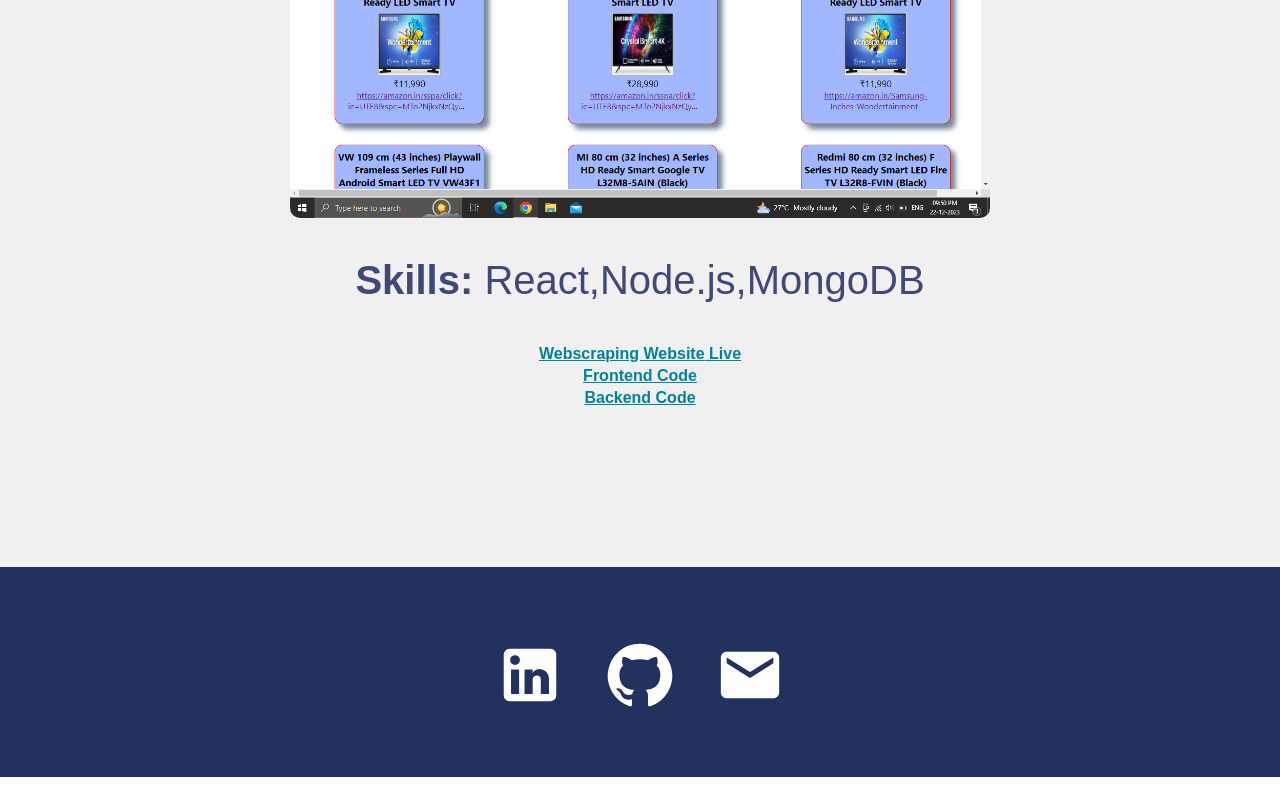
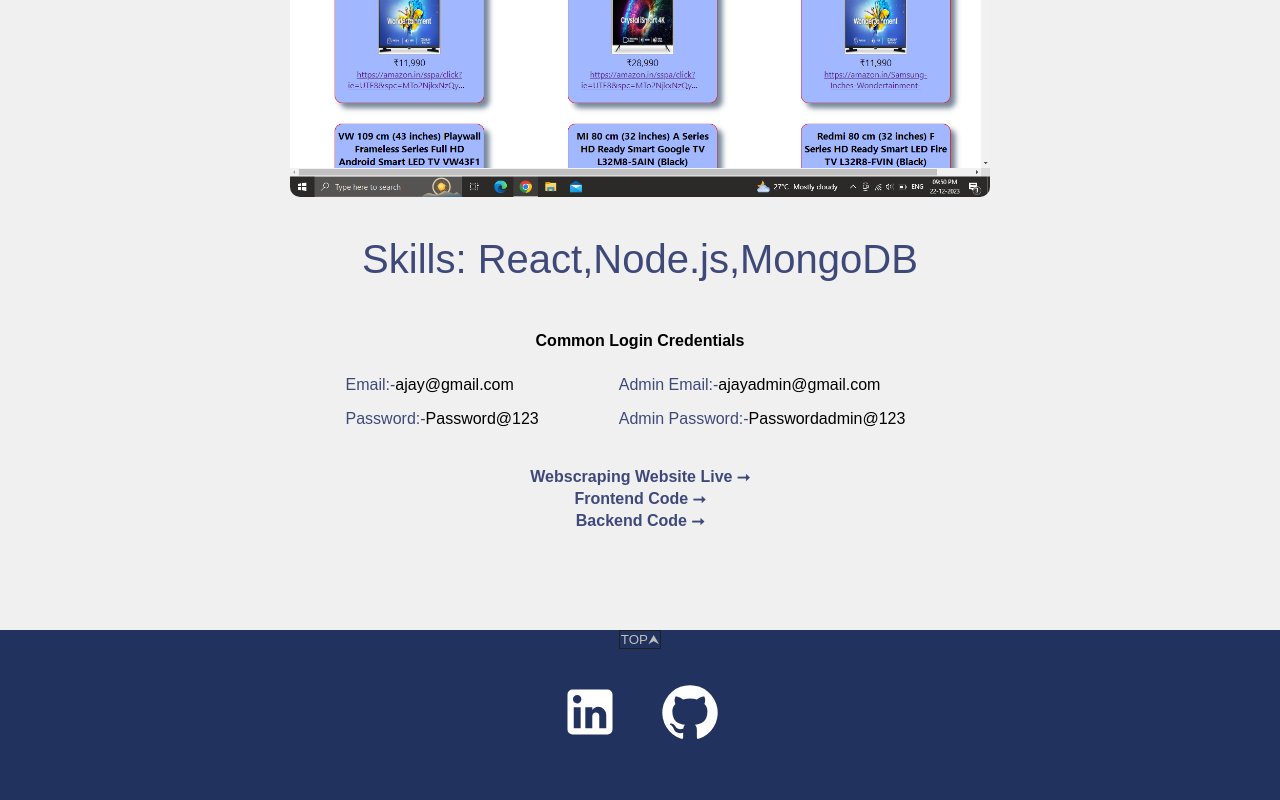
Before and after one commit to AjayKarthikBoopathy/my_portfolio, a React (Create React App) app: page /project/1 in a window 1280 px wide. Shown: the part 433-1233 px from the top of the page. Before the commit the page ends 1210 px from the top, so only its background shows below. Built offline with nearby package versions, Linux system fonts and the light colour scheme.

Commit message:
resume-added

```diff
--- a/src/components/Footer.js
+++ b/src/components/Footer.js
@@ -11,6 +11,15 @@
 function Footer() {
   return (
     <div className="footer">
+
+          <div>
+            <div className="topIcon">
+              <a href="#top" className="toplink">TOP&#11165;</a>
+            </div>
+          </div>
+
+      <div className="footerStyles">
+
         <div className="socialMedia">
 
             <Link href="https://www.linkedin.com/in/ajay-karthik-b-70a757205/" target="_blank" rel="noreferrer">
@@ -21,14 +30,16 @@
             <GithubIcon />
             </Link>
 
-          <Link>
+            {/* <Link>
             <EmailIcon />
-          </Link>
+            </Link> */}
 
           {/* <InstagramIcon /> */}
           {/* <TwitterIcon /> */}
           {/* <FacebookIcon /> */}
           {/* <LinkedInIcon /> */}
+        </div>
+
       </div>
       {/* <p> &copy; 2022 pedrotech.com</p> */}
     </div>
--- a/src/pages/Experience.js
+++ b/src/pages/Experience.js
@@ -52,7 +52,14 @@
           <h4 className="vertical-timeline-element-subtitle">
             Guvi ed-tech company
           </h4>
-          <p>Certificate ID - 68ax7X1225348IDB05</p>
+          {/* <p>Certificate ID - 68ax7X1225348IDB05</p> */}
+
+            <div className="certificate">
+              <a href="https://drive.google.com/file/d/1Z989mOutVIAElv67YZSL9KjPjhiHtxI8/view?usp=drive_link"
+              target="_blank" className="certificatelink">Certificate link &#x2B62;
+              </a>
+            </div>
+
         </VerticalTimelineElement>
 
         <VerticalTimelineElement
@@ -67,7 +74,14 @@
           <h4 className="vertical-timeline-element-subtitle">
             Guvi ed-tech company
           </h4>
-          <p>Certificate ID - #63Xyu41b710127n63N</p>
+          {/* <p>Certificate ID - #63Xyu41b710127n63N</p> */}
+
+            <div className="certificate">
+              <a href="https://drive.google.com/file/d/1KBHagt16kEaItyHMsDq1pgfRxsb-FGA9/view?usp=drive_link"
+              target="_blank" className="certificatelink">Certificate link &#x2B62;
+              </a>
+            </div>
+
         </VerticalTimelineElement>
 
         {/* <VerticalTimelineElement
--- a/src/pages/Home.js
+++ b/src/pages/Home.js
@@ -11,18 +11,26 @@
       <div className="about">
         <h2>Hello, I'm Ajay Karthik</h2>
         <div className="prompt">
-          <p>A MERN Stack developer with a passion for learning and creating.</p>
-          <Link href="https://www.linkedin.com/in/ajay-karthik-b-70a757205/" target="_blank" rel="noreferrer">
+          <p>A MERN Stack developer with a strong passion for learning and growing with the organization.</p>
+
+          <div className="resumeIcon">
+            <a href="https://drive.google.com/file/d/17uobjBd_0o4OVGb46C9rG5PRzD7JvAs1/view?usp=drive_link"
+            target="_blank" className="resumeIconlink">Resume &#x2B62;
+            </a>
+          </div>
+
+          {/* <Link href="https://www.linkedin.com/in/ajay-karthik-b-70a757205/" target="_blank" rel="noreferrer">
           <LinkedInIcon />
           </Link>
 
           <Link href="https://github.com/AjayKarthikBoopathy?tab=repositories" target="_blank" rel="noreferrer">
           <GithubIcon />
-          </Link>
+          </Link> */}
 
-          <Link>
+          {/* <Link>
           <EmailIcon />
-          </Link>
+          </Link> */}
+
         </div>
       </div>
       <div className="skills">
@@ -31,8 +39,8 @@
           <li className="item">
             <h2>Front-End</h2>
             <span>
-              ReactJS, Redux, HTML, CSS, NPM, BootStrap, Yarn,
-              MaterialUI, TailwindCSS, StyledComponents
+              ReactJS, Redux, HTML, CSS, NPM, BootStrap,
+              MUI, TailwindCSS
             </span>
           </li>
           <li className="item">
@@ -44,9 +52,15 @@
           </li>
           <li className="item">
             <h2>Languages</h2>
-            <span>JavaScript, Python</span>
+            <span>JavaScript</span>
           </li>
         </ol>
+
+        <div className="resume">
+          <a href="https://drive.google.com/file/d/17uobjBd_0o4OVGb46C9rG5PRzD7JvAs1/view?usp=drive_link"
+          target="_blank" className="resumelink">Resume &#x2B62;
+          </a>
+        </div>
       </div>
     </div>
   );
--- a/src/pages/ProjectDisplay.js
+++ b/src/pages/ProjectDisplay.js
@@ -8,19 +8,41 @@
   const { id } = useParams();
   const project = ProjectList[id];
   return (
+
     <div className="project">
-      <h1> {project.name}</h1>
-      <img src={project.image} />
-      <p>
-        <b>Skills:</b> {project.skills}
+
+
+      <h1 className="heading"> {project.name}</h1>
+      <img className="img" src={project.image} />
+      <p className="skills">
+        <p><span className="key">Skills:</span> {project.skills}</p>
       </p>
       {/* <GitHubIcon /> */}
 
-      <a href={project.live} target="_blank" className="projectlink">{project.name} Live</a>
-      <a href={project.front} target="_blank" className="projectlink">Frontend Code</a>
-      {project.back && (
-      <a href={project.back} target="_blank" className="projectlink">Backend Code</a>
-      )}
+      <div>
+      <div className="login-credentials">
+        <h4 className="login">Common Login Credentials</h4>
+          <div className="childId">
+            <div>
+            <p><span className="keys">Email:-</span>ajay@gmail.com</p>
+            <p><span className="keys">Password:-</span>Password@123</p>
+            </div>
+            <div>
+            <p><span className="keys">Admin Email:-</span>ajayadmin@gmail.com</p>
+            <p><span className="keys">Admin Password:-</span>Passwordadmin@123</p>
+            </div>
+          </div>
+      </div>
+      </div>
+
+      <div className="projectDetails">
+        <a href={project.live} target="_blank" className="projectlink">{project.name} Live &#x2B62;</a>
+        <a href={project.front} target="_blank" className="projectlink">Frontend Code &#x2B62;</a>
+        {project.back && (
+        <a href={project.back} target="_blank" className="projectlink">Backend Code &#x2B62;</a>
+        )}
+      </div>
+
 
     </div>
   );
--- a/src/pages/Projects.js
+++ b/src/pages/Projects.js
@@ -7,7 +7,8 @@
 function Projects() {
   return (
     <div className="projects">
-      <h1> My Personal Projects</h1>
+      <h1 className="projList-heading"> My Personal Projects</h1>
+
       <div className="projectList">
         {ProjectList.map((project, idx) => {
           return (
--- a/src/styles/Footer.css
+++ b/src/styles/Footer.css
@@ -1,19 +1,31 @@
 .footer {
   width: 100%;
-  height: 200px;
+  height: 170px;
   background: #21325e;
+  margin-top: 100px;
+  text-align: center;
+}
+
+.footerStyles {
   display: flex;
   justify-content: center;
   align-items: center;
   flex-direction: column;
-  padding-top: 10px;
-  margin-top: 200px;
+  padding-top: 14px;
+}
+
+.toplink {
+  text-decoration: none;
+  color: rgb(190, 190, 190);
+  font-size: smaller;
+  border: 0.4px solid rgb(32, 32, 32);
+  padding: 1px;
 }
 
 .socialMedia svg {
   color: white;
   margin: 20px;
-  font-size: 70px;
+  font-size: 60px;
   cursor: pointer;
 }
 
--- a/src/styles/Home.css
+++ b/src/styles/Home.css
@@ -57,6 +57,38 @@
   font-size: 20px;
 }
 
+.resume {
+  margin-top: 30px;
+}
+
+.resumelink {
+  color: white;
+  text-decoration: none;
+
+  font-size: medium;
+  font-weight: 400;
+  padding: 12px;
+  border: 1px solid #3e497a;
+  border-radius: 5px;
+  background-color: #3e497a;
+
+}
+
+.resumeIcon {
+  margin-top: 30px;
+}
+
+.resumeIconlink {
+  color: #21325e;
+  text-decoration: none;
+  font-size: medium;
+  font-weight: 600;
+  padding: 12px;
+  border: 1px solid rgb(255, 253, 231);
+  border-radius: 5px;
+  background-color: rgb(255, 253, 231);
+}
+
 @media only screen and (max-width: 600px) {
   .about h2 {
     font-size: 40px;
--- a/src/styles/Navbar.css
+++ b/src/styles/Navbar.css
@@ -54,6 +54,16 @@
   text-align: center;
 }
 
+.certificate {
+  margin-top: 6px;
+}
+
+.certificatelink {
+  text-decoration: none;
+  color: #3e497a;
+  font-weight: 600;
+}
+
 @media only screen and (max-width: 900px) {
   .navbar a {
     width: 70px;
--- a/src/styles/ProjectDisplay.css
+++ b/src/styles/ProjectDisplay.css
@@ -1,26 +1,28 @@
 .project {
   width: 100%;
-  height: calc(100vh - 100px);
+  /* height: calc(100vh - 10px); */
   display: flex;
   justify-content: center;
   align-items: center;
   flex-direction: column;
 }
 
-.project h1 {
-  margin-top: 100px;
+.heading {
+  margin-top: 30px;
+  margin-bottom: 30px;
   color: #3e497a;
   font-size: 35px;
   padding-top: 36px;
 }
-.project img {
+.img {
   width: 700px;
   border-radius: 10px;
 }
 
-.project p {
+.skills {
   font-size: 40px;
   color: #3e497a;
+  margin: 0px 0px;
 }
 
 .project svg {
@@ -28,10 +30,34 @@
   color: #3e497a;
 }
 
+.login {
+  margin: 10px 190px;
+}
+
 .projectlink {
-  margin-top: 2px;
-  margin-bottom: 2px;
-  color: rgb(0, 130, 153);
+  margin-top: 4px;
+  /* margin-bottom: 2px; */
+  /* color: rgb(0, 130, 153); */
+  color: #3e497a;
   font-size: medium;
   font-weight: 600;
+  text-decoration: none;
 }
+
+.projectDetails {
+  margin-top: 20px;
+  display: flex;
+  flex-direction: column;
+  align-items: center;
+}
+
+.keys {
+  color: #3e497a;
+  font-weight: 500;
+}
+
+.childId {
+  display: flex;
+  flex-direction: row;
+  gap: 80px;
+}
--- a/src/styles/Projects.css
+++ b/src/styles/Projects.css
@@ -6,6 +6,11 @@
   align-items: center;
   flex-direction: column;
 }
+
+.projList-heading {
+  margin-top: 40px;
+}
+
 .projects .projectTitle {
   text-align: center;
   color: #3e497a;
```
Lines whose indentation alone changed are shown as unchanged.
